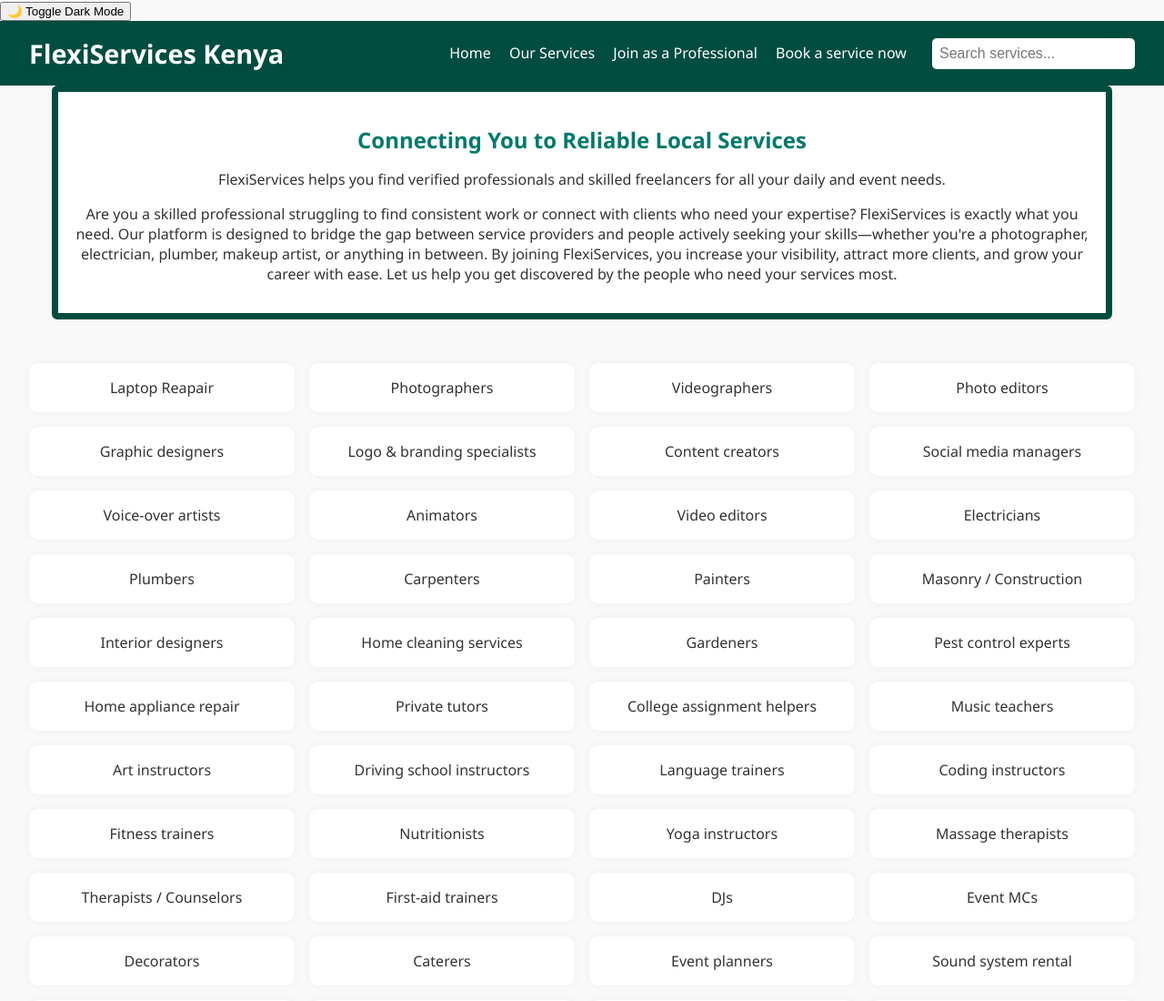
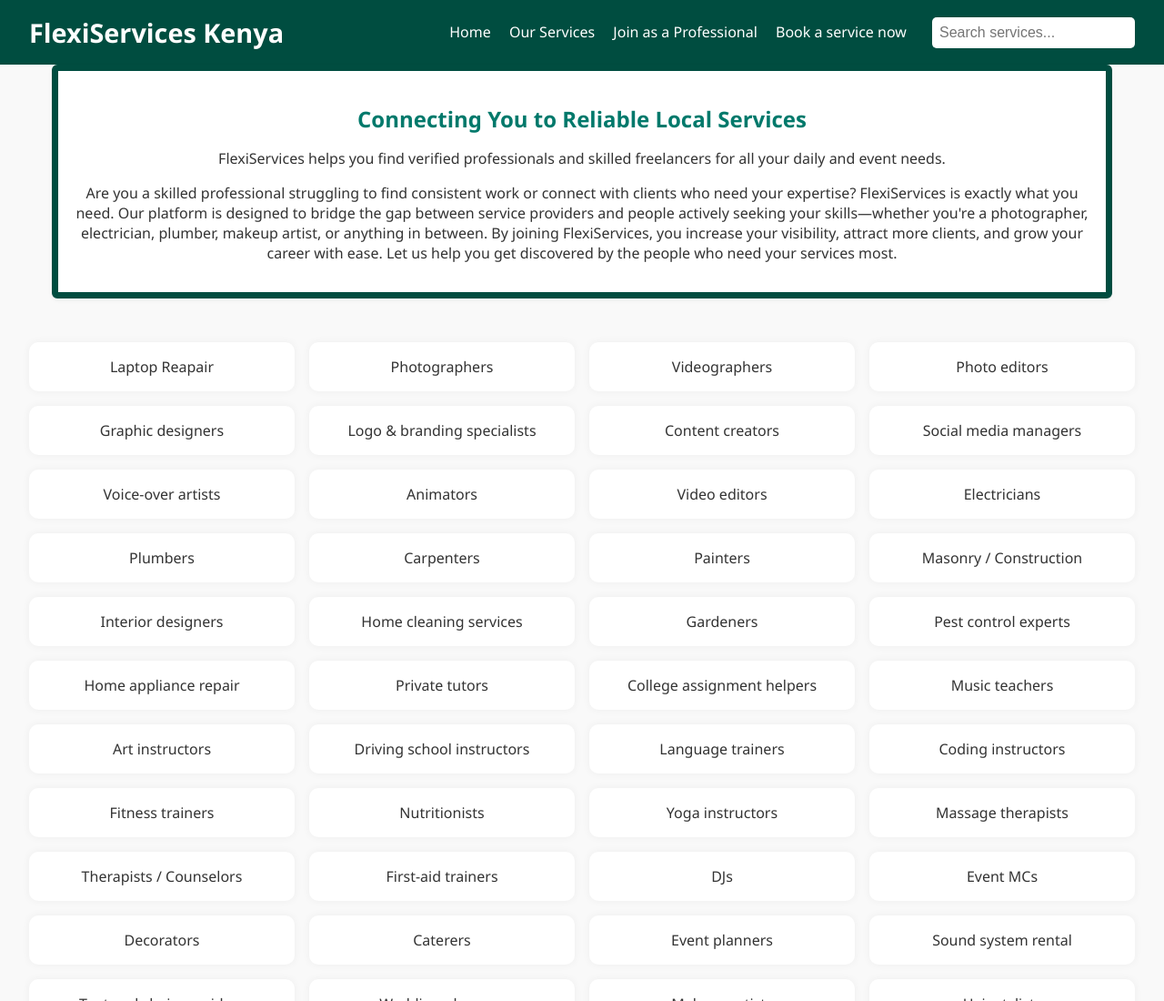
Before and after one commit to amosmaritim/Flexi-Services-Kenya, a plain HTML site: page index.html in a window 1280 px wide. Shown: the top 1100 px of the page at 91% size. Drawn offline with Linux system fonts and the light colour scheme.

Commit message:
Update index.html

```diff
--- a/index.html
+++ b/index.html
@@ -10,7 +10,6 @@
 
 </head>
 <body>
-  <button id="darkModeToggle">🌙 Toggle Dark Mode</button>
 
   <header>
     <h1>FlexiServices Kenya</h1>
```
